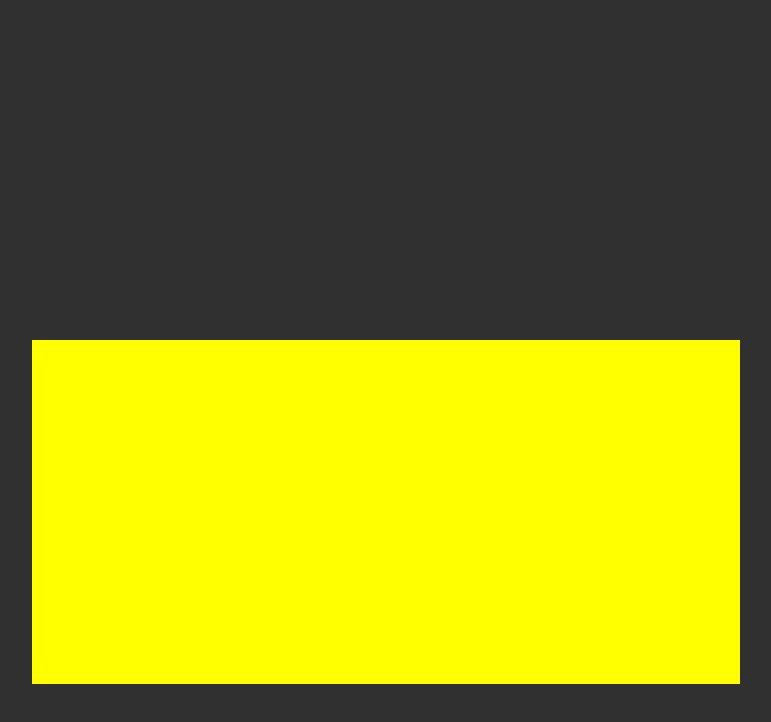
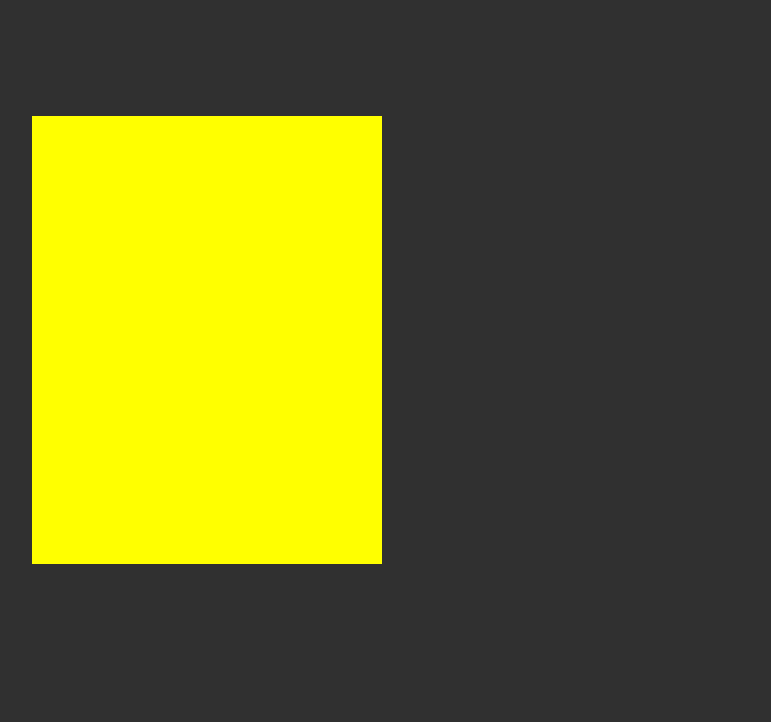
Before and after one commit to MakeItHappenDev/N2P-CSS-Grid, a plain HTML site: page src/index.html in a window 1280 px wide. Shown: the whole page, without its empty margins (254-1025 px from the left). Drawn offline with Linux system fonts and the light colour scheme.

Commit message:
areanames

```diff
--- a/src/style.css
+++ b/src/style.css
@@ -34,10 +34,10 @@ body {
   body::before{
     content:"";
     background-color:yellow;
-    grid-row-start:3;
-    grid-row-end:span 3;
-    grid-column-start: 2;
-    grid-column-end: span 2;
+    grid-row-start:header-start;
+    grid-row-end:section-end;
+    grid-column-start: main-start;
+    grid-column-end: section-end;
   }
 }
 
```
